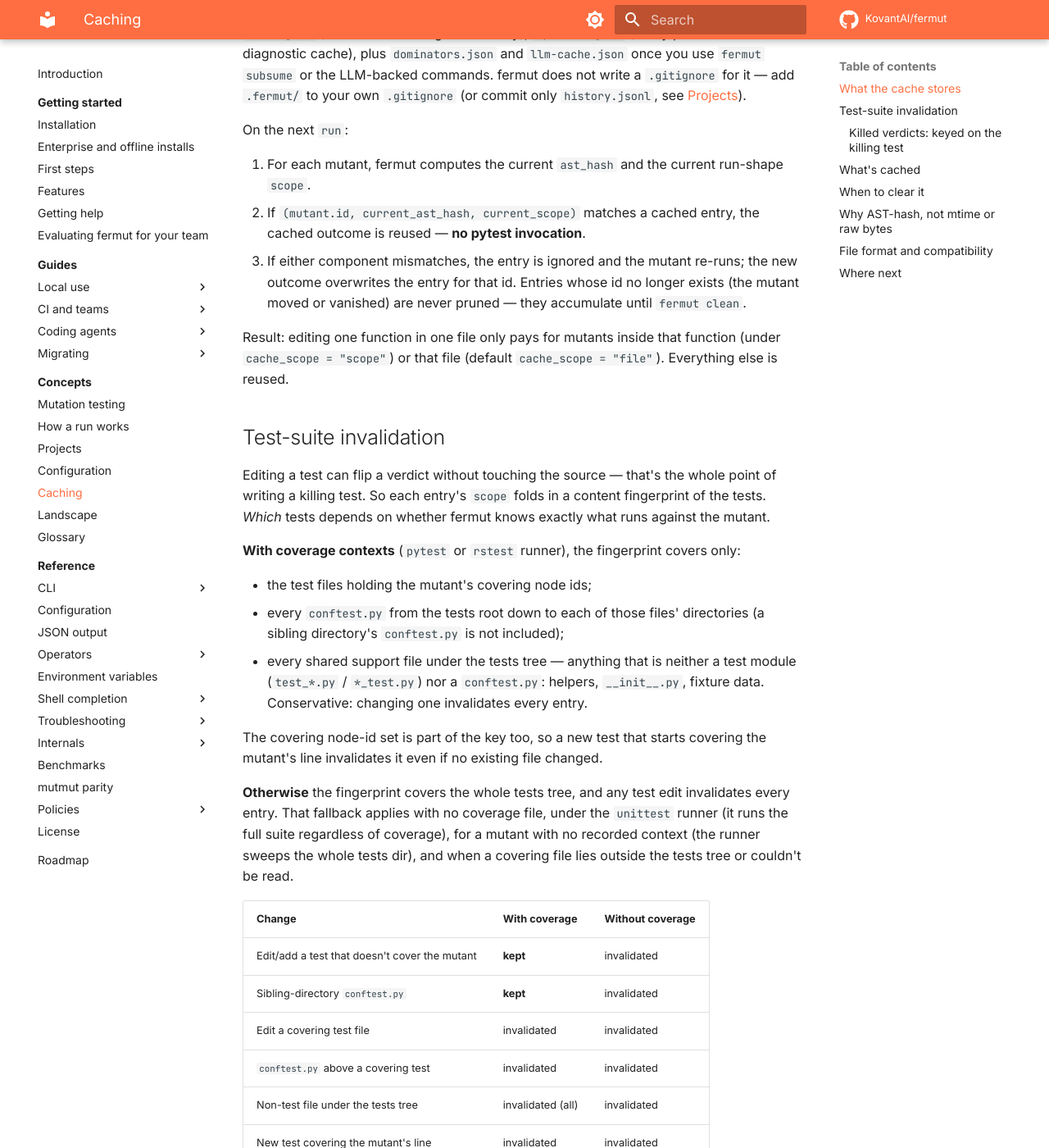
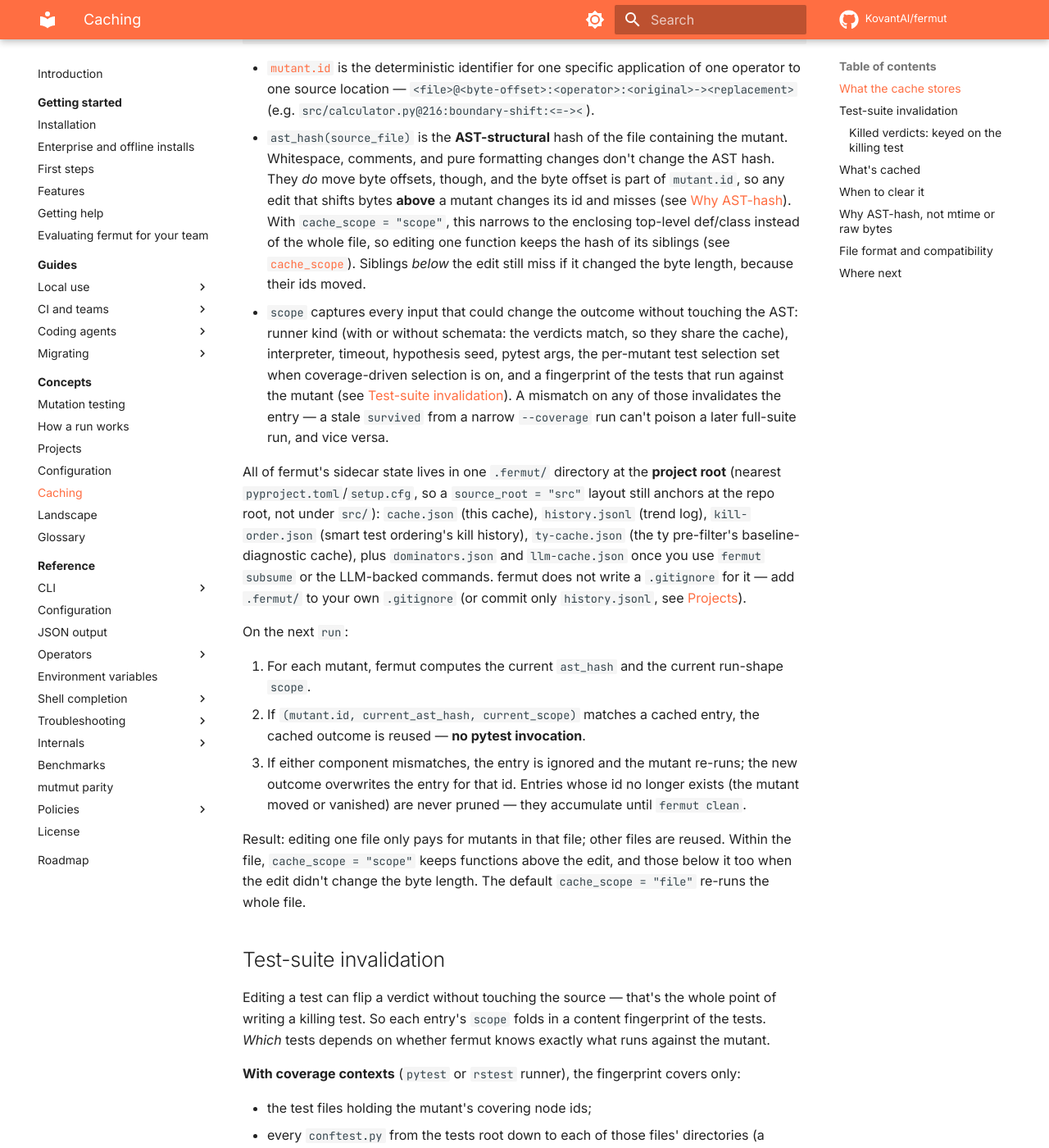
Before and after one commit to KovantAI/fermut, an MkDocs documentation site: the page built from docs/concepts/caching.md, in a window 1280 px wide and 1400 px high, scrolled down 951 px. Shown: the whole window at 82% size. Built offline with MkDocs 1.6.1 and Material for MkDocs 9.7.7, drawn with Linux system fonts in a browser that asks for light colours; comment, search, counter and statistics services are not loaded; some of the changed text lies outside the part shown.

Commit message:
docs: caching

```diff
--- a/docs/concepts/caching.md
+++ b/docs/concepts/caching.md
@@ -3,6 +3,8 @@
 The result cache is what makes iterative use of fermut viable. This
 page explains the model. The CI / agent ergonomics live in
 **[Coding agents → cache strategy](../guides/coding-agents.md#cache-strategy)**.
+
+![How the cache decides: each entry is keyed on the mutant id, the source hash and the scope. An exact match reuses the verdict; otherwise a kill is reused if its killing test is unchanged and still covers the line, with about 5% re-run as an audit; otherwise the mutant runs and its verdict is stored under the new key.](../assets/cache-lookup.svg)
 
 ## What the cache stores
 
@@ -24,8 +26,10 @@
   edit that shifts bytes **above** a mutant changes its id and misses
   (see [Why AST-hash](#why-ast-hash-not-mtime-or-raw-bytes)). With `cache_scope = "scope"`, this
   narrows to the enclosing top-level def/class instead of the whole
-  file, so sibling-function edits keep cache hits intact (see
-  [`cache_scope`](../reference/configuration.md#schema)).
+  file, so editing one function keeps the hash of its siblings (see
+  [`cache_scope`](../reference/configuration.md#schema)). Siblings
+  *below* the edit still miss if it changed the byte length, because
+  their ids moved.
 - `scope` captures every input that could change the outcome without
   touching the AST: runner kind (with or without schemata: the verdicts
   match, so they share the cache), interpreter, timeout, hypothesis
@@ -61,9 +65,11 @@
    Entries whose id no longer exists (the mutant moved or vanished)
    are never pruned — they accumulate until `fermut clean`.
 
-Result: editing one function in one file only pays for mutants
-inside that function (under `cache_scope = "scope"`) or that file
-(default `cache_scope = "file"`). Everything else is reused.
+Result: editing one file only pays for mutants in that file; other
+files are reused. Within the file, `cache_scope = "scope"` keeps
+functions above the edit, and those below it too when the edit didn't
+change the byte length. The default `cache_scope = "file"` re-runs the
+whole file.
 
 ## Test-suite invalidation
 
```
Also changed, not shown: docs/assets/cache-lookup.svg (added).
